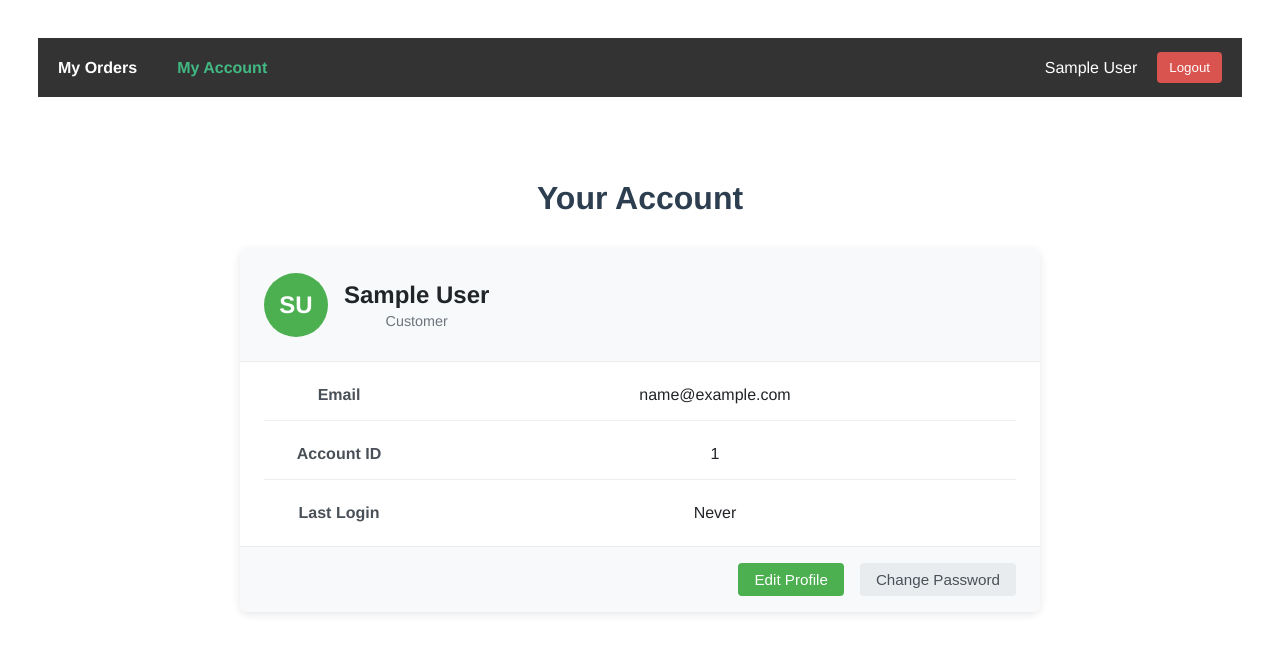
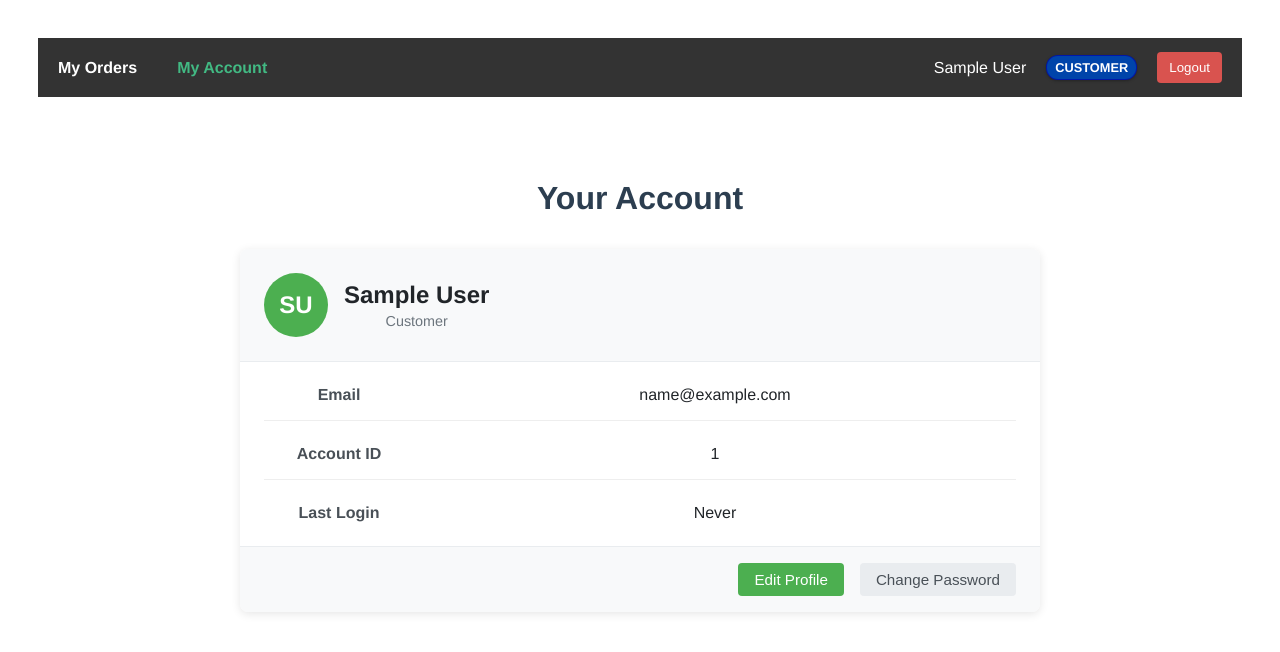
Before and after one commit to lis-marcel/OrderProcessor, a Vue app in the folder src/OrderProcessor.Web.App/web-app/: page /user-account in a window 1280 px wide. Shown: the top 652 px of the page. Built offline with nearby package versions, Linux system fonts and the light colour scheme; sample sign-in values are in the browser's storage.

Commit message:
[fix] fixed user types bagdes

```diff
--- a/src/OrderProcessor.Web.App/web-app/src/components/NavbarComponent.vue
+++ b/src/OrderProcessor.Web.App/web-app/src/components/NavbarComponent.vue
@@ -2,12 +2,13 @@
     <nav>
         <ul class="navbar">
             <li v-if="isAuthenticated && isAdmin"><router-link to="/all-orders">All Orders</router-link></li>
-            <li v-if="isAuthenticated"><router-link to="/user-orders">My Orders</router-link></li>
+            <li v-if="isAuthenticated && !isAdmin"><router-link to="/user-orders">My Orders</router-link></li>
             <li v-if="isAuthenticated"><router-link to="/user-account">My Account</router-link></li>
             <li class="auth-links">
               <template v-if="isAuthenticated">
                 <span class="user-name">{{ userName }}</span>
                 <span v-if="isAdmin" class="admin-badge">Admin</span>
+                <span v-if="!isAdmin" class="customer-badge">Customer</span>
                 <button @click="logout" class="logout-btn">Logout</button>
               </template>
               <template v-else>
@@ -124,6 +125,32 @@ export default {
   margin-right: 10px;
 }
 
+.admin-badge {
+  background: #ff9500;
+  color: white;
+  padding: 4px 8px;
+  border-radius: 12px;
+  font-size: 0.8em;
+  font-weight: bold;
+  text-transform: uppercase;
+  margin-right: 10px;
+  border: 1px solid #ff7700;
+  box-shadow: 0 1px 3px rgba(0, 0, 0, 0.3);
+}
+
+.customer-badge {
+  background: #0044aa;
+  color: white;
+  padding: 4px 8px;
+  border-radius: 12px;
+  font-size: 0.8em;
+  font-weight: bold;
+  text-transform: uppercase;
+  margin-right: 10px;
+  border: 1px solid #00aa;
+  box-shadow: 0 1px 3px rgba(0, 0, 0, 0.3);
+}
+
 .logout-btn {
   background: #d9534f;
   color: white;
```
